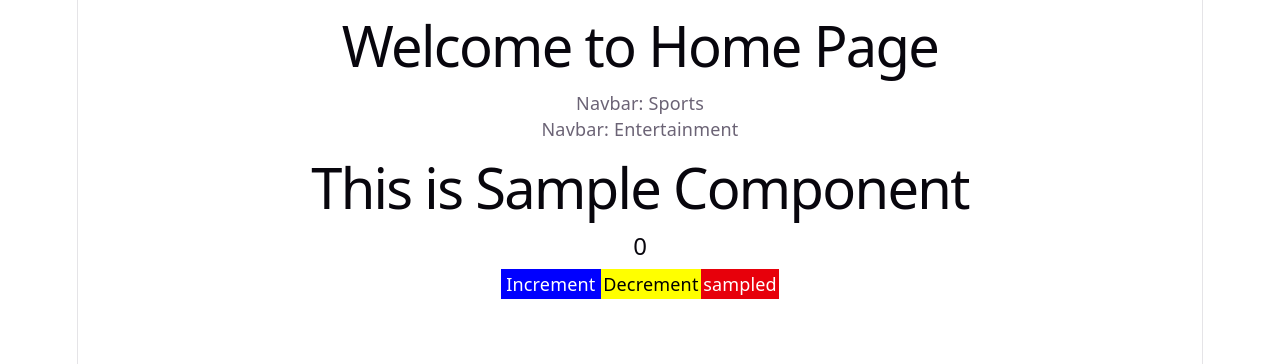
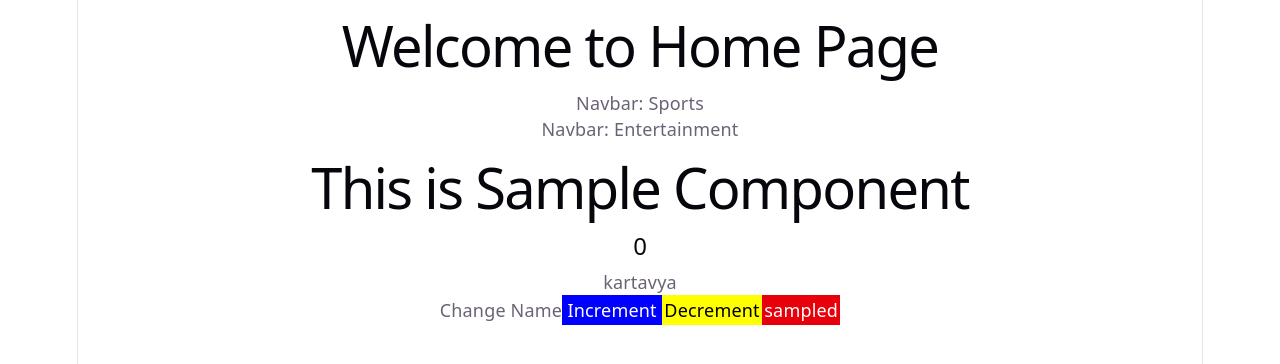
Before and after one commit to kartavya79/practice, a React (Vite) app in the folder react/: page / in a window 1280 px wide. Shown: the top 364 px of the page. Built offline with nearby package versions, Linux system fonts and the light colour scheme.

Commit message:
feat: add name state and button to change name in Sample component

```diff
--- a/react/src/components/sample.jsx
+++ b/react/src/components/sample.jsx
@@ -27,11 +27,14 @@ import { css } from "@emotion/react";
 
 function Sample() {
   const [count, setCount] = useState(0)
+  const [name , setName] = useState("kartavya")
 
   return (
     <div>
       <h1>This is Sample Component</h1>
       <h2>{count}</h2>
+      <h3>{name}</h3>
+      <button onClick={()=>setName("krish")}>Change Name</button>
 
       <button css={functionbutton} onClick={() => setCount(count + 1)}>
         Increment
```
